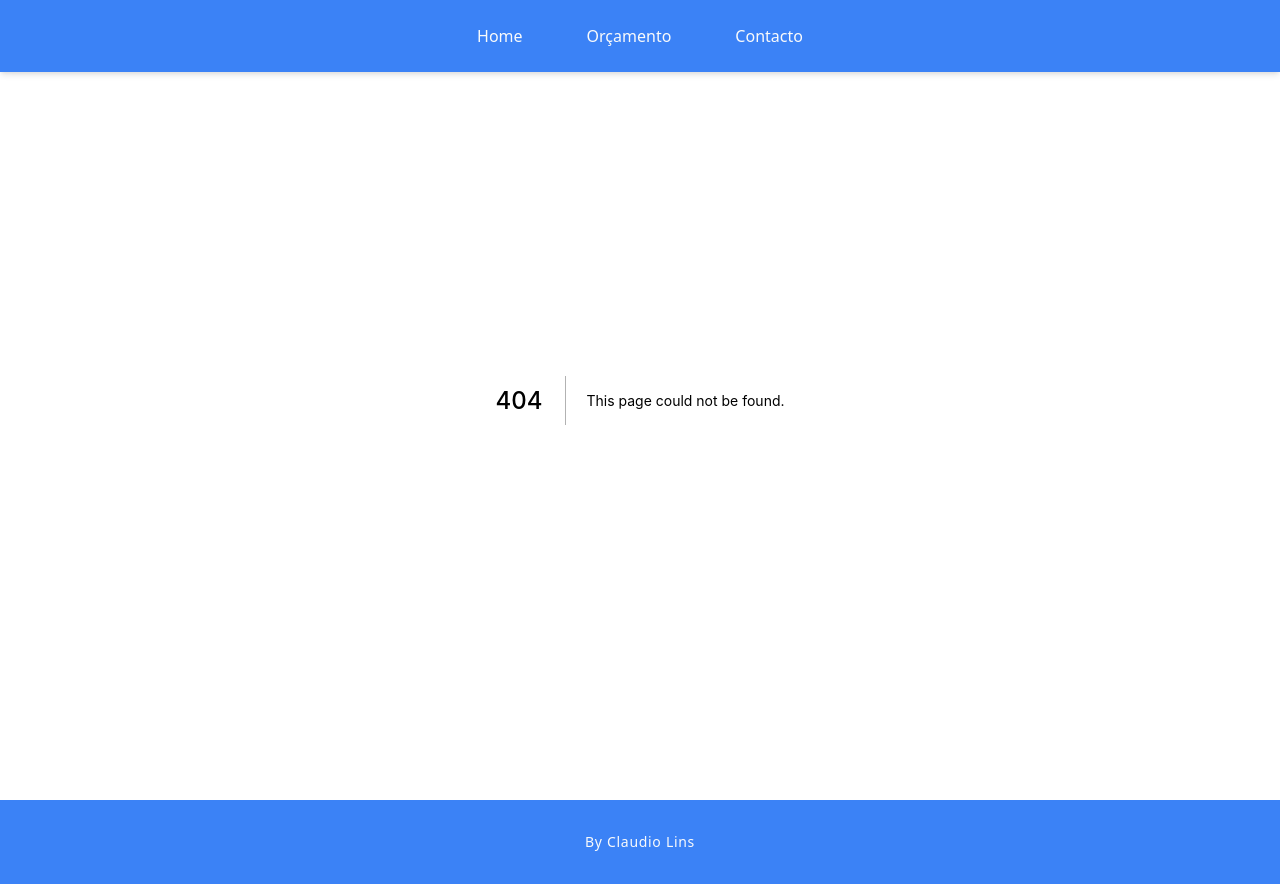
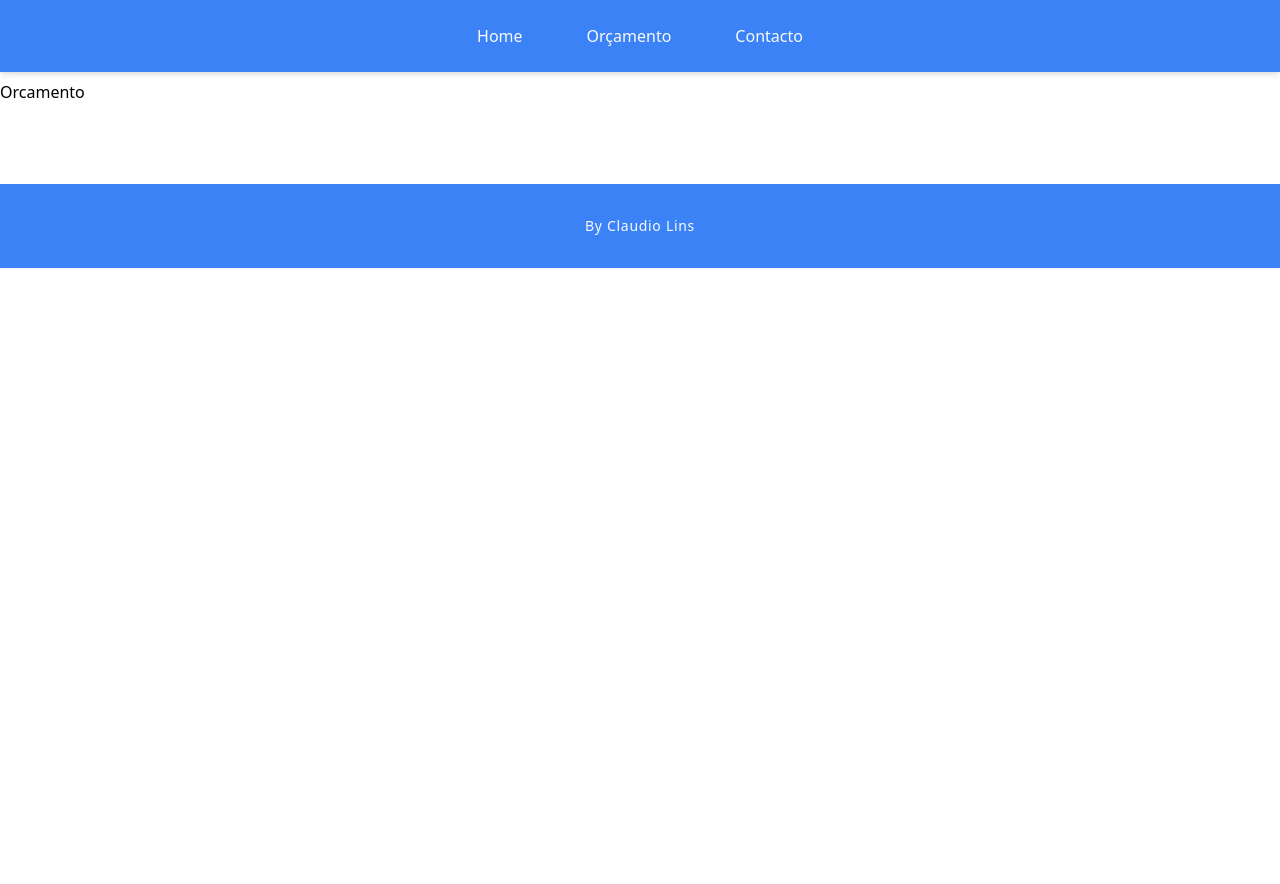
Before and after one commit to Claudio-Lins/orcamento-celke, a Next.js app in the folder front-end/: page /orcamento in a window 1280 px wide. Before the commit this address had no page. After the commit the page ends 800 px from the top, so only its background shows below. Built offline with nearby package versions, Linux system fonts and the light colour scheme.

Commit message:
create page orcamento

```diff
--- a/front-end/pages/index.js
+++ b/front-end/pages/index.js
@@ -1,7 +1,8 @@
 import Head from "next/head";
 import Link from "next/link";
 
-export default function Orcamento() {
+export default function Home
+() {
   return (
     <div className="py-16">
       <Head>
--- /dev/null
+++ b/front-end/pages/orcamento.js
@@ -0,0 +1,9 @@
+
+
+export default function Orcamento() {
+    return (
+        <div className='py-20'>
+            Orcamento
+        </div>
+    )
+}
```
